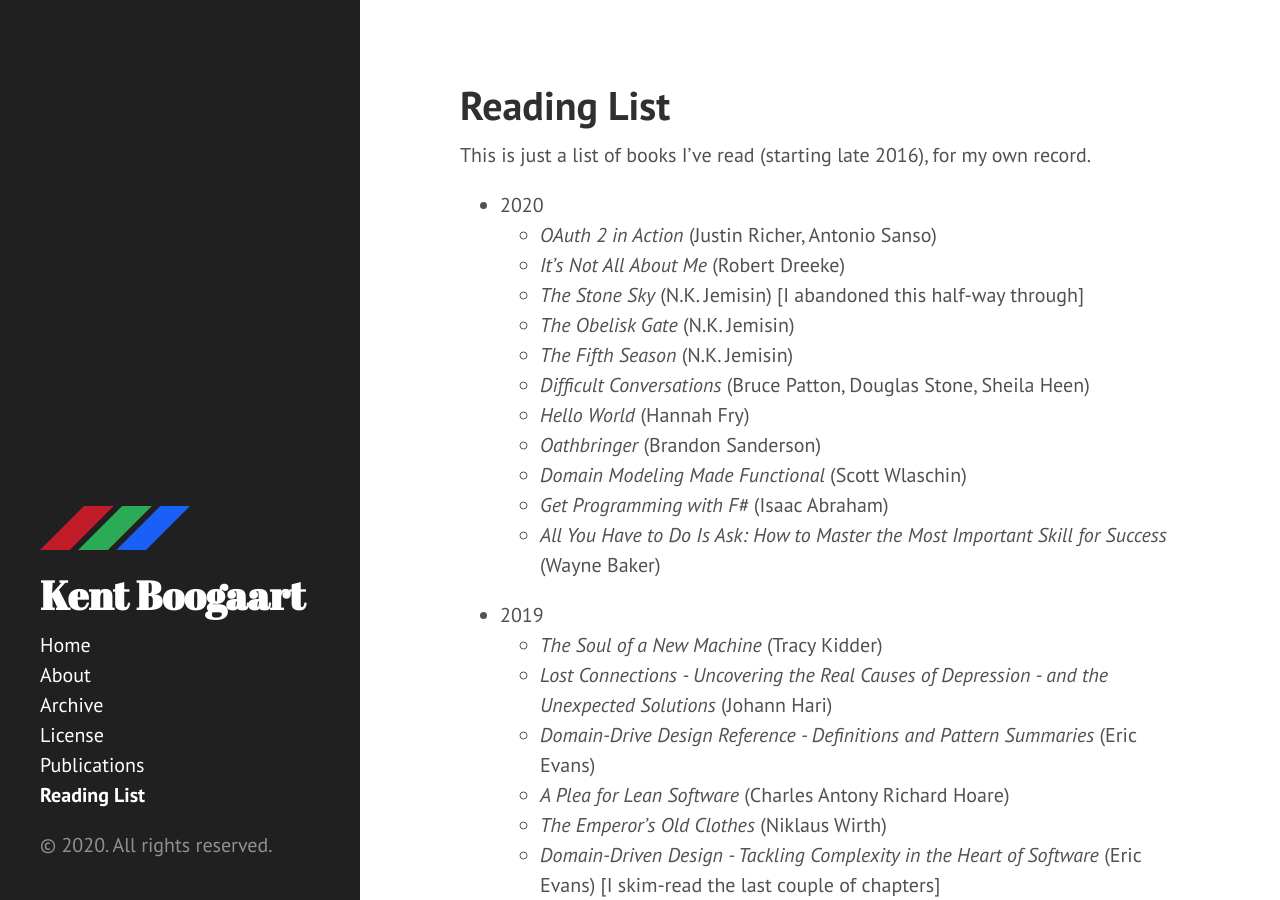
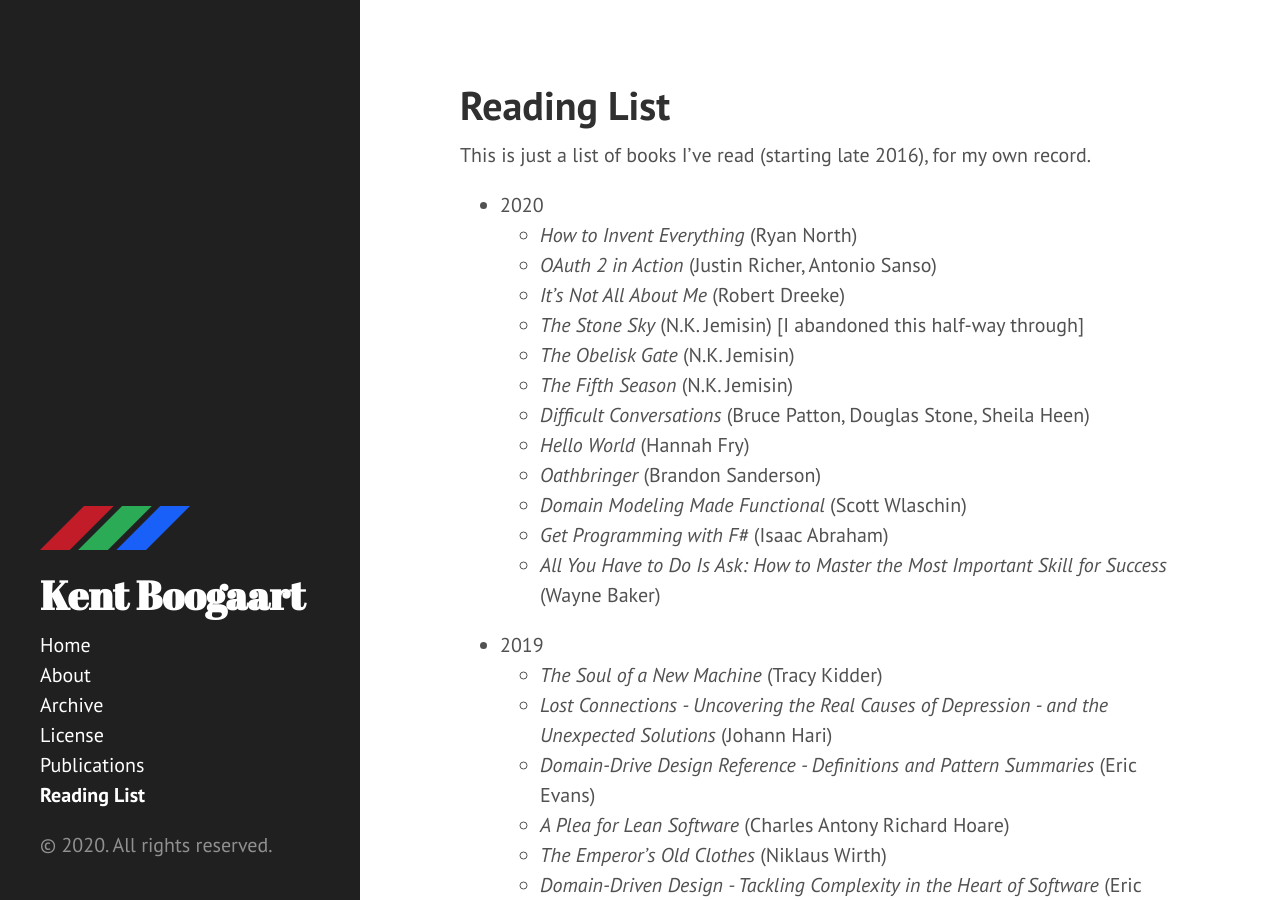
Before and after one commit to kentcb/kentcb.github.io, a Jekyll site: the page built from reading-list.md, in a window 1280 px wide and 900 px high. Built offline with Jekyll 4.4.1, drawn with Linux system fonts in a browser that asks for light colours; nearby versions of some CDN libraries.

Commit message:
Add How to Invent Everything

```diff
--- a/reading-list.md
+++ b/reading-list.md
@@ -6,6 +6,7 @@ sidebar: true
 This is just a list of books I've read (starting late 2016), for my own record.
 
 * 2020
+    * _How to Invent Everything_ (Ryan North)
     * _OAuth 2 in Action_ (Justin Richer, Antonio Sanso)
     * _It's Not All About Me_ (Robert Dreeke)
     * _The Stone Sky_ (N.K. Jemisin) [I abandoned this half-way through]
```
